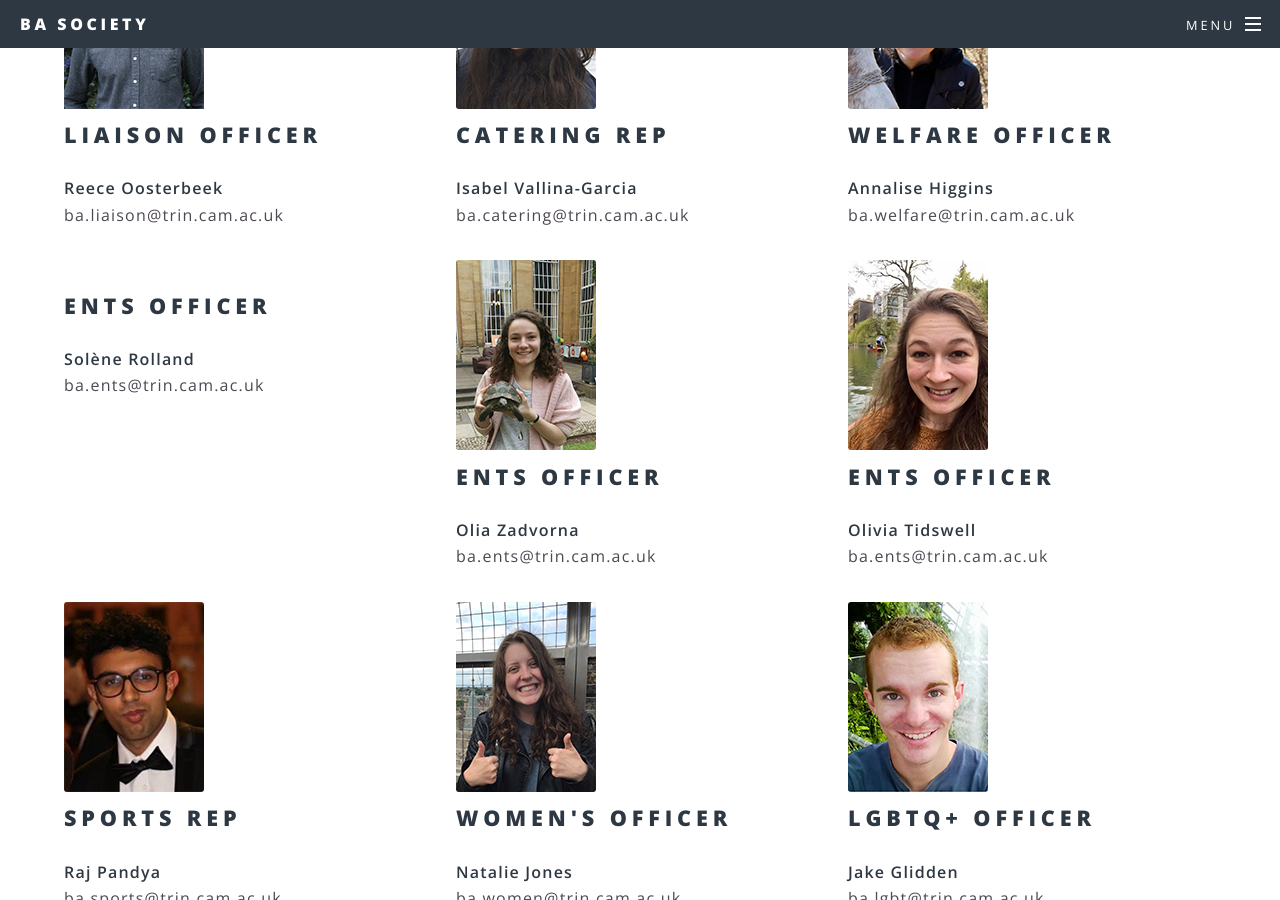
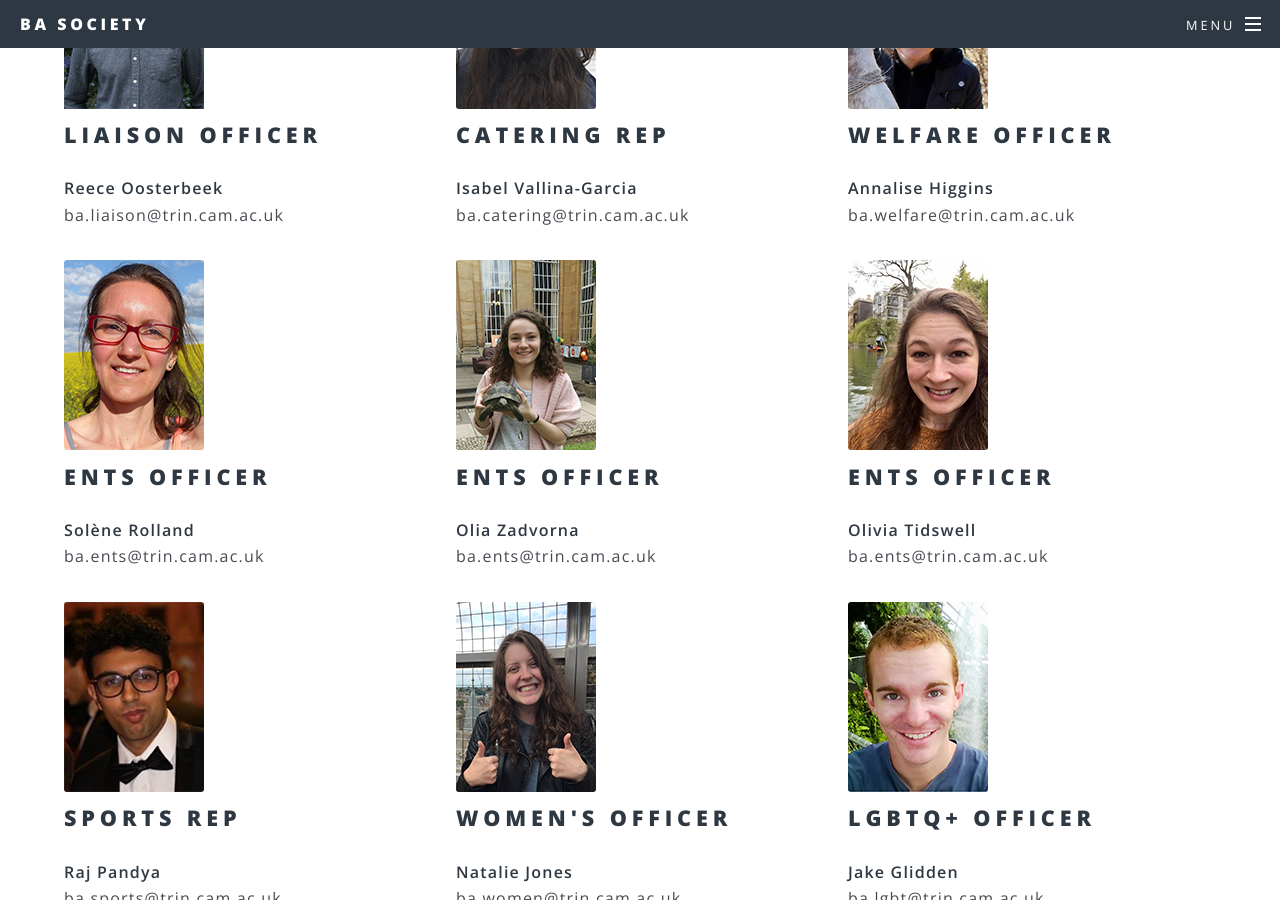
Before and after one commit to TrinityBASociety/trinitybasociety.github.io, a Jekyll site: the page built from committee/index.html, in a window 1280 px wide and 900 px high, scrolled down 872 px. Built offline with Jekyll 4.4.1, drawn with Linux system fonts in a browser that asks for light colours.

Commit message:
Add Solène's photo

```diff
--- a/committee/index.html
+++ b/committee/index.html
@@ -56,7 +56,7 @@
 
 <div class="row">
 	<div class="4u 12u$(medium)">
-			<div class="image"><img src="" alt="" /></div><div class="content">
+			<div class="image"><img src="/images/committee/solene.jpg" alt="" /></div><div class="content">
 				<h2>Ents Officer</h2>
 				<b>Solène Rolland</b>
 				<p>ba.ents@trin.cam.ac.uk</p>
```
Also changed, not shown: images/committee/solene.jpg (added).
